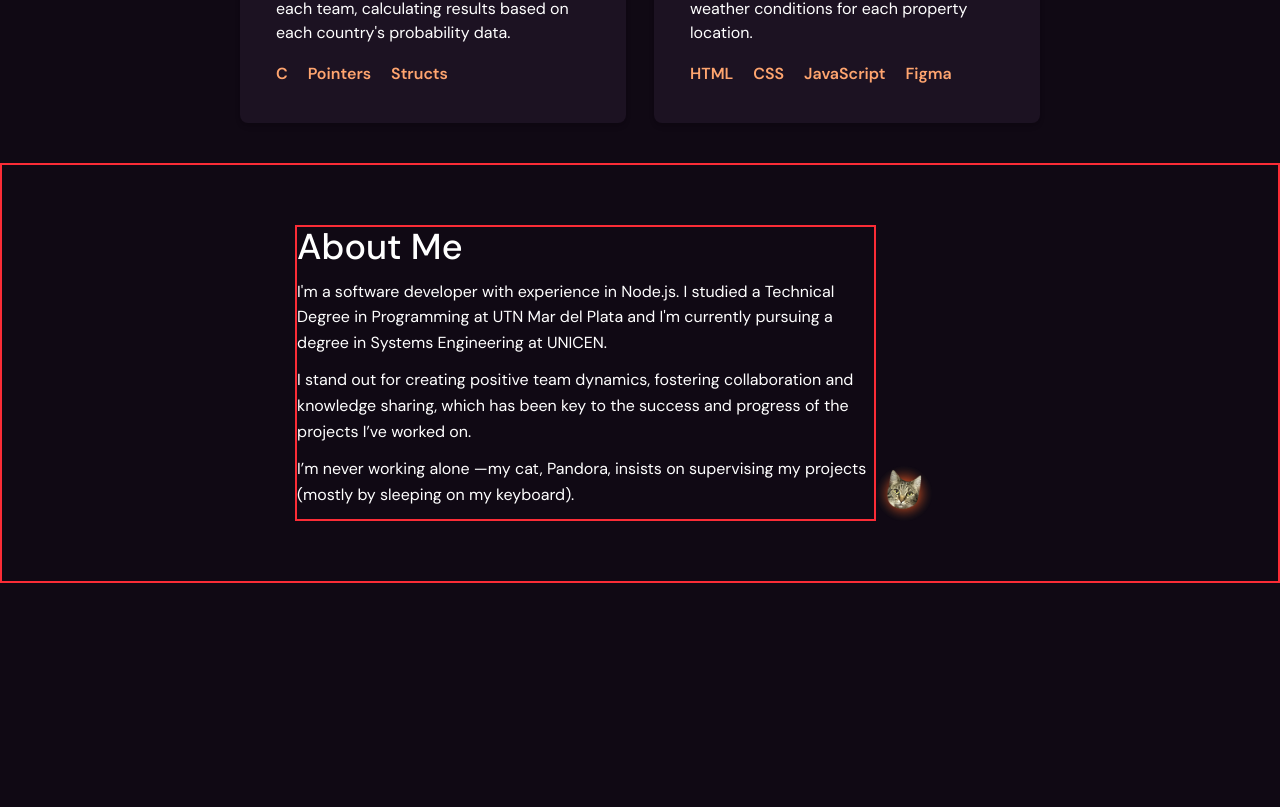
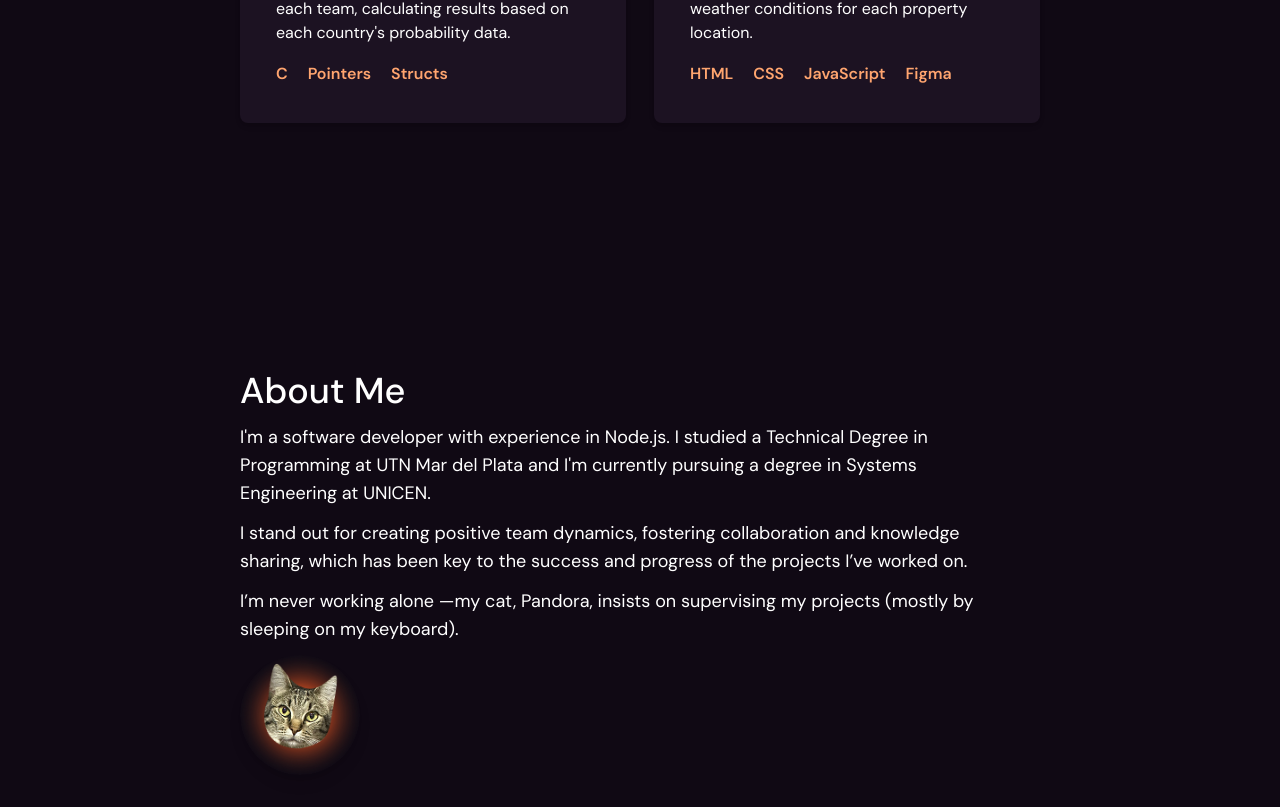
Before and after one commit to magalimou/magalimou.github.io, a React (Vite) app: page / in a window 1280 px wide. Shown: the part 3218-4025 px from the top of the page. Before the commit the page ends 3801 px from the top, so only its background shows below. Built offline with nearby package versions, Linux system fonts and the light colour scheme.

Commit message:
feat: update About Me section
Updated the content and styling of the About Me section to improve clarity and presentation.

```diff
--- a/src/components/sections/AboutMe.jsx
+++ b/src/components/sections/AboutMe.jsx
@@ -2,22 +2,25 @@ import Pandora from '../../assets/Pandora.png';
 
 const AboutMe = () => {
     return (
-        <section className="px-6 py-15 sm:px-12 md:px-20 lg:px-40 xl:px-60 flex justify-start border-2 border-red-500">
+        <section className="px-6 py-20 sm:px-12 md:px-20 lg:px-40 xl:px-60 flex flex-col  items-start  ">
         <div className='circle-background-orange top-[490%] left-[10%] w-[10vw] h-[10vw]'></div>
-
-        <div className='border-2 border-red-500 max-w-3xl '>
+        <div className='max-w-3xl '>
             <h2 className="text-2xl sm:text-3xl md:text-4xl lg:text-4xl font-medium mb-3">About Me</h2>
-            <p className="mb-3">I'm a software developer with experience in Node.js. I studied a Technical Degree in Programming at UTN Mar del Plata and I'm currently pursuing a degree in Systems Engineering at UNICEN.</p>
-            <p className="mb-3">I stand out for creating positive team dynamics, fostering collaboration and knowledge sharing, which has been key to the success and progress of the projects I’ve worked on.
+            <p className="mb-3 lg:text-lg md:text-base sm:text-base">I'm a software developer with experience in Node.js. I studied a Technical Degree in Programming at UTN Mar del Plata and I'm currently pursuing a degree in Systems Engineering at UNICEN.</p>
+            <p className="mb-3 lg:text-lg md:text-base sm:text-base">I stand out for creating positive team dynamics, fostering collaboration and knowledge sharing, which has been key to the success and progress of the projects I’ve worked on.
             </p>
-            <p className="mb-3">
+            <p className="mb-3 lg:text-lg md:text-base sm:text-base">
             I’m never working alone —my cat, Pandora, insists on supervising my projects (mostly by sleeping on my keyboard).
             </p>
         </div>
         <div className='items-end justify-end flex'>
-            <img src={Pandora} alt="" />
+            <img className='w-30 h-30 sm:w-30 sm:h-30 md:w-30 md:h-30 object-cover rounded-full shadow-lg  transition duration-300 ease-in-out hover:scale-105 hover:shadow-xl'
+            src={Pandora}
+            alt="This is a close-up image of a cat's face, specifically the head, set against a circular, gradient background. The cat appears to be a tabby, with a pattern of dark stripes or swirls on its light-colored fur. Its eyes are large and yellow, and it has a small, pink nose. The cat's ears are perked up, indicating alertness. The background is a gradient of gray, fading to a reddish-orange hue in the center, directly behind the cat's head. The image is cropped to show only the cat's face and the immediate surrounding area, emphasizing its features." />
         </div>
         <div className='circle-background-purple top-[520%] left-[90%] w-[20vw] h-[20vw]'></div>
+        <div className='circle-background-orange top-[550%] left-[80%] w-[10vw] h-[10vw]'></div>
+
         </section>
     );
 }
```
